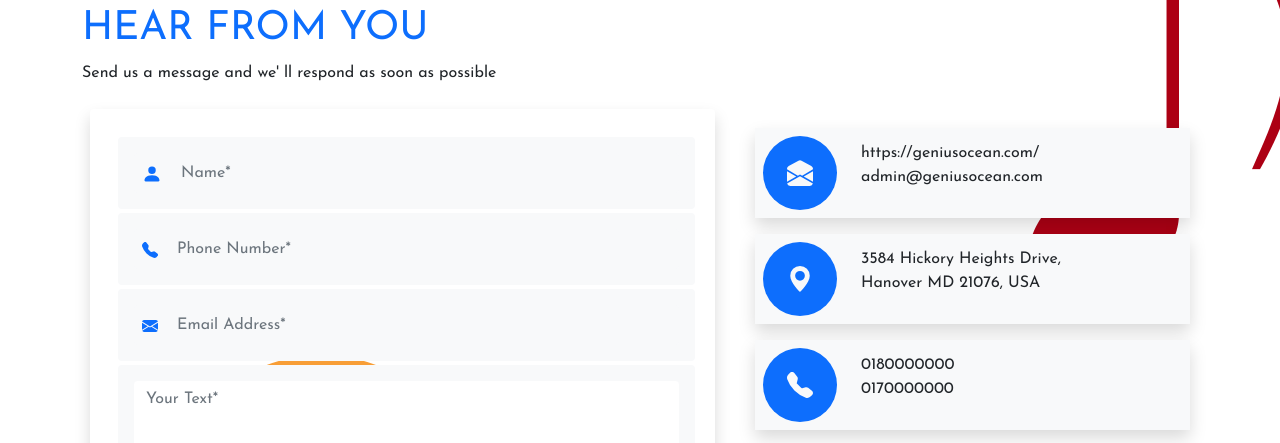
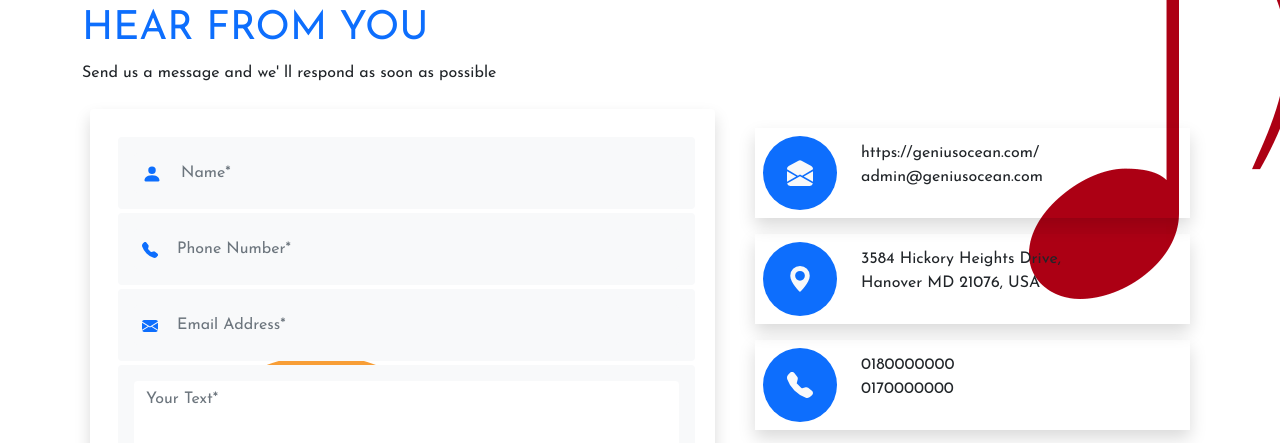
Before and after one commit to naeemazizbd/Photography-site, a plain HTML site: page index.html in a window 1280 px wide. Shown: the part 1861-2304 px from the top of the page. Drawn offline with nearby package versions, Linux system fonts and the light colour scheme.

Commit message:
third update

```diff
--- a/index.html
+++ b/index.html
@@ -293,7 +293,7 @@
           <div class=" col-md-5    ">
             <div class=" ">
             <div class="col p-2  " >
-              <div class="p-2 shadow  bg-light d-flex align-items-center box-border">
+              <div class="p-2 shadow   d-flex align-items-center box-border">
                 <div class="p-4 bg-primary rounded-circle text-light">
                   <i class="bi bi-envelope-open-fill "><svg xmlns="http://www.w3.org/2000/svg" width="26" height="26" fill="currentColor" class="bi bi-envelope-open-fill" viewBox="0 0 16 16">
                     <path d="M8.941.435a2 2 0 0 0-1.882 0l-6 3.2A2 2 0 0 0 0 5.4v.313l6.709 3.933L8 8.928l1.291.717L16 5.715V5.4a2 2 0 0 0-1.059-1.765l-6-3.2zM16 6.873l-5.693 3.337L16 13.372v-6.5zm-.059 7.611L8 10.072.059 14.484A2 2 0 0 0 2 16h12a2 2 0 0 0 1.941-1.516zM0 13.373l5.693-3.163L0 6.873v6.5z"/>
@@ -307,7 +307,7 @@
               </div>
           </div>
           <div class="col p-2  " >
-            <div class="p-2 shadow  bg-light d-flex align-items-center box-border">
+            <div class="p-2 shadow   d-flex align-items-center box-border">
               <div class="p-4 bg-primary rounded-circle text-light">
                 <i class="bi bi-envelope-open-fill "><svg xmlns="http://www.w3.org/2000/svg" width="26" height="26" fill="currentColor" class="bi bi-geo-alt-fill" viewBox="0 0 16 16">
                   <path d="M8 16s6-5.686 6-10A6 6 0 0 0 2 6c0 4.314 6 10 6 10zm0-7a3 3 0 1 1 0-6 3 3 0 0 1 0 6z"/>
@@ -320,7 +320,7 @@
             </div>
         </div>
         <div class="col p-2  " >
-          <div class="p-2 shadow  bg-light d-flex align-items-center box-border">
+          <div class="p-2 shadow   d-flex align-items-center box-border">
             <div class="p-4 bg-primary rounded-circle text-light">
               <i class="bi bi-envelope-open-fill "><svg xmlns="http://www.w3.org/2000/svg" width="26" height="26" fill="currentColor" class="bi bi-telephone-fill" viewBox="0 0 16 16">
                 <path fill-rule="evenodd" d="M1.885.511a1.745 1.745 0 0 1 2.61.163L6.29 2.98c.329.423.445.974.315 1.494l-.547 2.19a.678.678 0 0 0 .178.643l2.457 2.457a.678.678 0 0 0 .644.178l2.189-.547a1.745 1.745 0 0 1 1.494.315l2.306 1.794c.829.645.905 1.87.163 2.611l-1.034 1.034c-.74.74-1.846 1.065-2.877.702a18.634 18.634 0 0 1-7.01-4.42 18.634 18.634 0 0 1-4.42-7.009c-.362-1.03-.037-2.137.703-2.877L1.885.511z"/>
```
